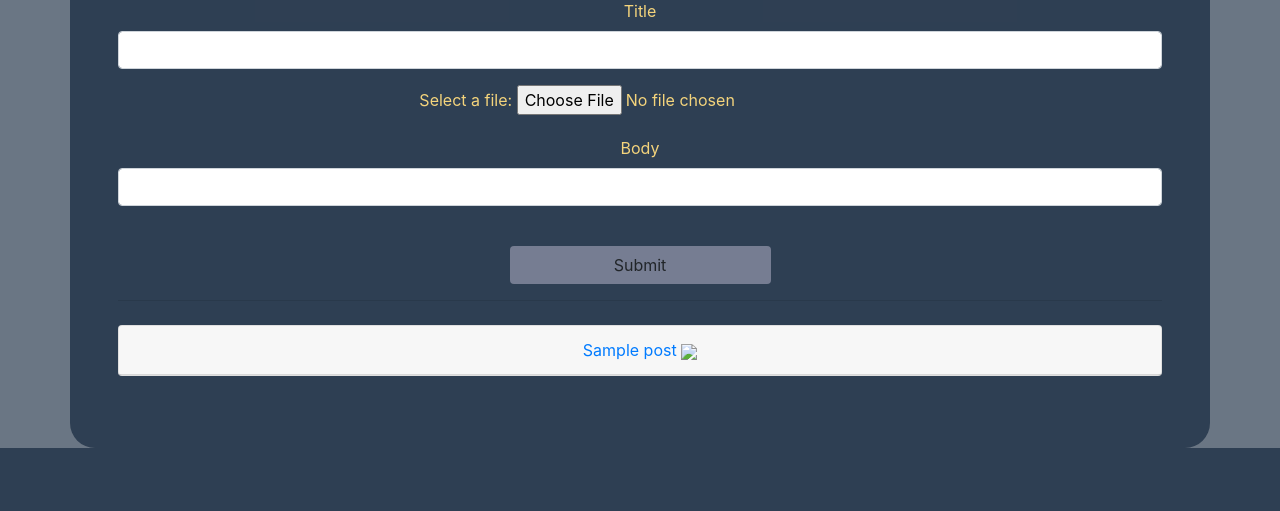
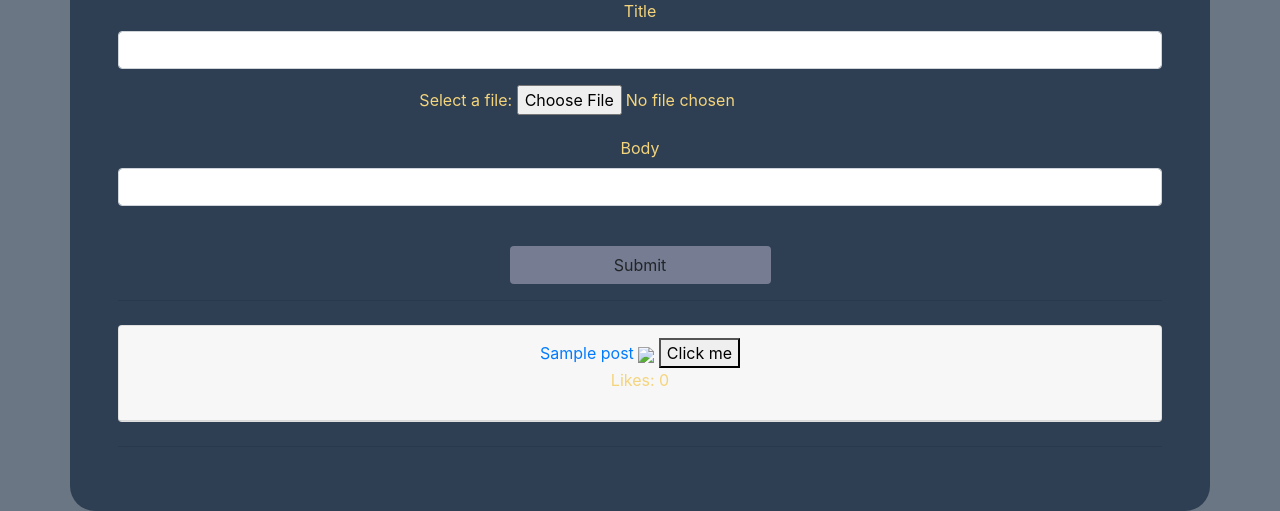
Before and after one commit to LynxDDragon/RTCG, a Python web app: template app/templates/home.html in a window 1280 px wide. Shown: the part 487-998 px from the top of the page. Before the commit the page ends 935 px from the top, so only its background shows below. Run offline with Jinja, Linux system fonts and the light colour scheme; the template is opened without the code that fills it: most values are stand-ins (such as "Sample title", 1, 10 or a date in 2020).

Commit message:
added like button

```diff
--- a/app/templates/home.html
+++ b/app/templates/home.html
@@ -24,8 +24,9 @@
   </div>
   <button type="submit" class="btn w-25 mt-4" style="background-color: #767d92;">Submit</button>
 </form>
+
+{% for post in posts %}
 <hr>
-{% for post in posts %}
 <div class="card my-4">
   <div class="card-header">
     <a href="{{ url_for('main.post', id=post['id']) }}">
@@ -34,7 +35,21 @@
 
     <img src="{{ url_for('main.upload', filename=file) }}" style="width: 64px">
     </a>
+
+    <script type="text/javascript">
+
+      var clicks = 0;
+      function hello() {
+          clicks += 1;
+          document.getElementById("clicks").innerHTML = clicks;
+      };
+      </script>
+      <button type="button" onclick="hello()">Click me</button>
+      <p>Likes: <a id="clicks">0</a></p>
+
+
   </div>
 </div>
+<hr>
 {% endfor %}
 {% endblock content %}
--- a/app/templates/profile.html
+++ b/app/templates/profile.html
@@ -3,6 +3,7 @@
 {% block content %}
     <h1>User/Usuario: {{ user.username }}</h1>
     {% for post in posts %}
+    <hr>
     <div class="card my-4">
         <div class="card-header">
             {{ post.title }}
@@ -11,5 +12,6 @@
             {{ post.body }}
         </div>
     </div>
+    <hr>
     {% endfor %}
 {% endblock %}
```
